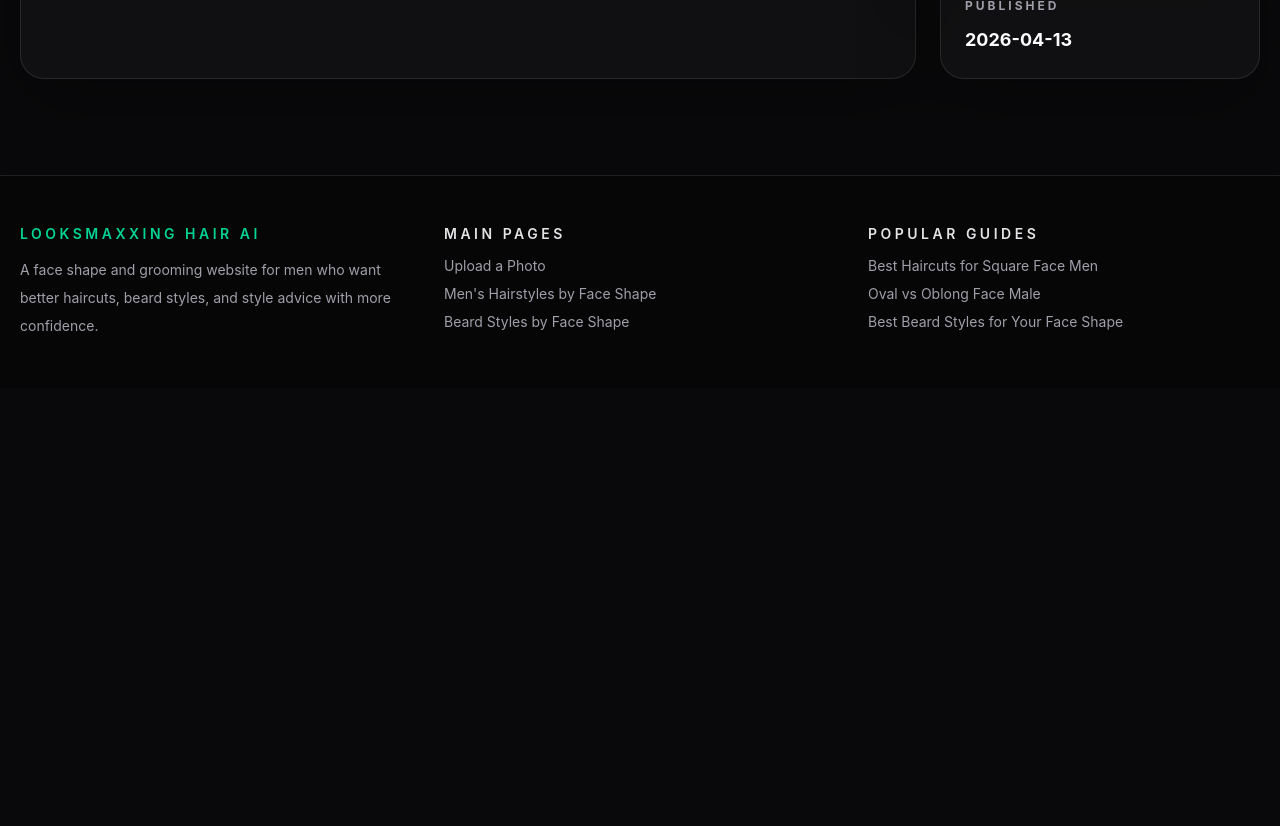
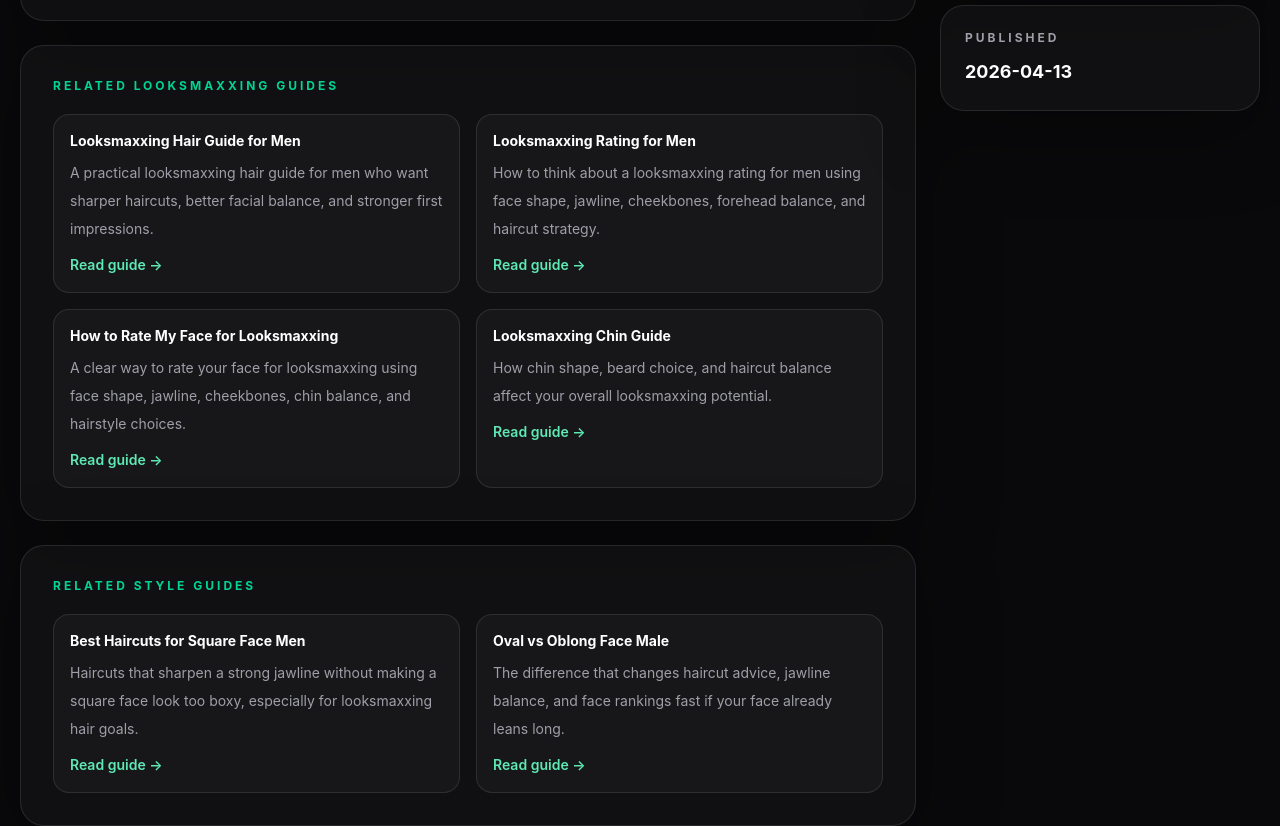
Before and after one commit to AOKA666/looksmaxxing-hair-ai, a Next.js app: page /blog/best-beard-styles-for-your-face-shape in a window 1280 px wide. Shown: the part 620-1446 px from the top of the page. Before the commit the page ends 1008 px from the top, so only its background shows below. Built offline with nearby package versions, Linux system fonts and the light colour scheme.

Commit message:
feat: strengthen internal links for content cluster

```diff
--- a/src/app/blog/[slug]/page.tsx
+++ b/src/app/blog/[slug]/page.tsx
@@ -21,9 +21,17 @@ export default function BlogPostPage({ params }: { params: { slug: string } }) {
   const post = blogPosts.find((item) => item.slug === params.slug)
   if (!post) notFound()
 
+  const relatedLooksmaxxing = blogPosts.filter(
+    (item) => item.slug !== post.slug && item.category === "Looksmaxxing",
+  )
+  const relatedStyle = blogPosts.filter(
+    (item) => item.slug !== post.slug && item.category !== "Looksmaxxing",
+  )
+
   return (
     <Section eyebrow={post.category} title={post.title} description={post.description}>
       <div className="grid gap-6 lg:grid-cols-[1fr_320px]">
+        <div className="space-y-6">
           <Card className="p-8">
             <div className="space-y-5 text-base leading-8 text-zinc-300">
               {post.content.map((paragraph) => (
@@ -31,10 +39,43 @@ export default function BlogPostPage({ params }: { params: { slug: string } }) {
               ))}
             </div>
           </Card>
+
+          <Card className="p-8">
+            <p className="text-xs font-bold uppercase tracking-[0.25em] text-emerald-400">Related looksmaxxing guides</p>
+            <div className="mt-5 grid gap-4 md:grid-cols-2">
+              {relatedLooksmaxxing.slice(0, 4).map((item) => (
+                <div key={item.slug} className="rounded-2xl border border-white/10 bg-white/[0.03] p-4">
+                  <p className="text-sm font-bold text-white">{item.title}</p>
+                  <p className="mt-2 text-sm leading-7 text-zinc-400">{item.description}</p>
+                  <Link href={`/blog/${item.slug}`} className="mt-3 inline-flex text-sm font-semibold text-emerald-300">
+                    Read guide →
+                  </Link>
+                </div>
+              ))}
+            </div>
+          </Card>
+
+          <Card className="p-8">
+            <p className="text-xs font-bold uppercase tracking-[0.25em] text-emerald-400">Related style guides</p>
+            <div className="mt-5 grid gap-4 md:grid-cols-2">
+              {relatedStyle.slice(0, 4).map((item) => (
+                <div key={item.slug} className="rounded-2xl border border-white/10 bg-white/[0.03] p-4">
+                  <p className="text-sm font-bold text-white">{item.title}</p>
+                  <p className="mt-2 text-sm leading-7 text-zinc-400">{item.description}</p>
+                  <Link href={`/blog/${item.slug}`} className="mt-3 inline-flex text-sm font-semibold text-emerald-300">
+                    Read guide →
+                  </Link>
+                </div>
+              ))}
+            </div>
+          </Card>
+        </div>
+
         <div className="space-y-5">
           <Card>
             <p className="text-xs font-bold uppercase tracking-[0.25em] text-emerald-400">Next step</p>
             <div className="mt-4 flex flex-col gap-3 text-sm text-zinc-300">
+              <Link href="/result">See Your Result →</Link>
               <Link href="/">Upload a Photo →</Link>
               <Link href="/mens-hairstyles-by-face-shape">Men's Hairstyles by Face Shape →</Link>
               <Link href="/beard-styles-by-face-shape">Beard Styles by Face Shape →</Link>
```
Lines whose indentation alone changed are shown as unchanged.
